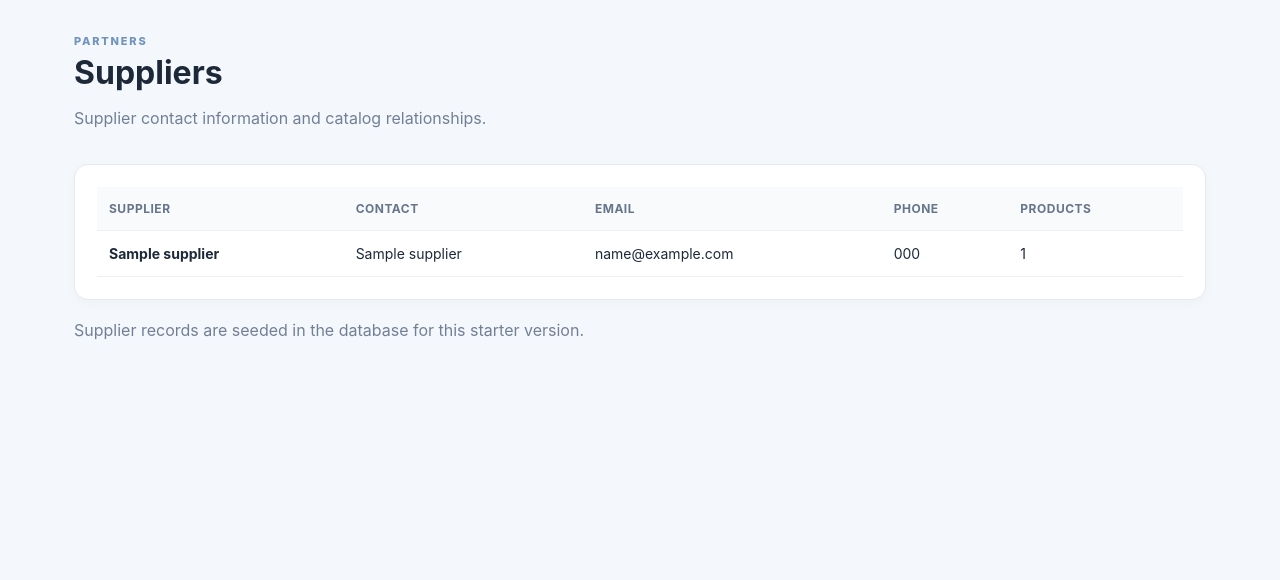
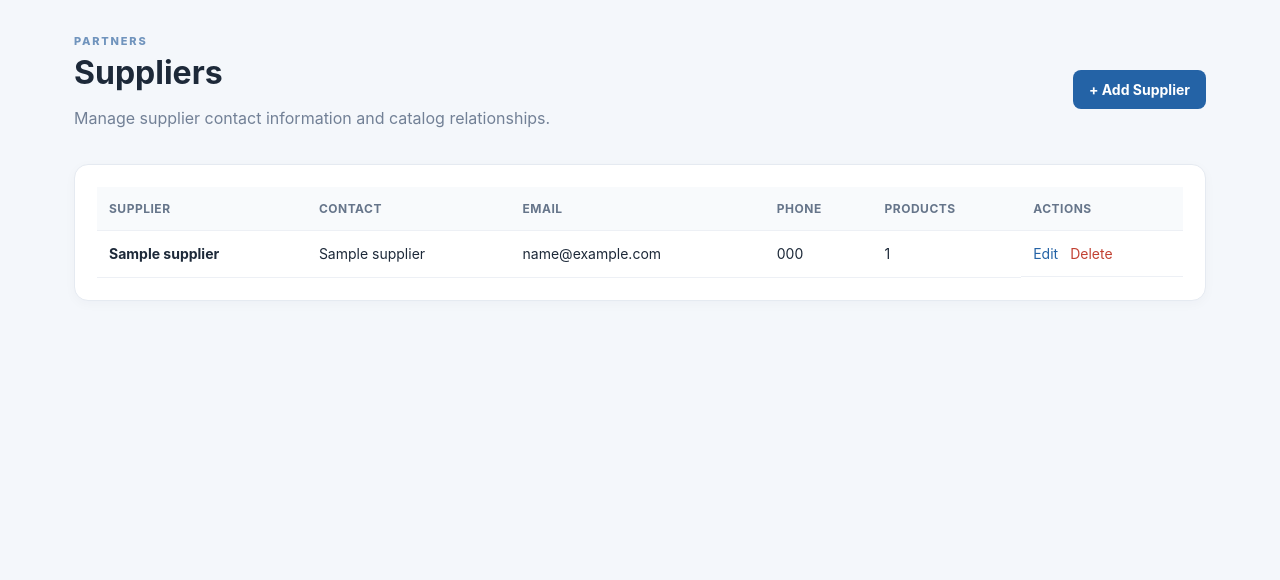
Before and after one commit to gataheko/group-project, an ASP.NET Core app: page /Suppliers in a window 1280 px wide. Shown: the part 53-633 px from the top of the page. Run offline with ASP.NET Core 8, Linux system fonts and the light colour scheme; empty tables hold one stand-in row (values such as "Sample post"); the project's own start-up code is not run, and a stand-in starts its controllers and pages; database files in the repository are not loaded.

Commit message:
Update Index.cshtml
Add supplier management controls to index view

```diff
--- a/Views/Suppliers/Index.cshtml
+++ b/Views/Suppliers/Index.cshtml
@@ -1,7 +1,39 @@
 @model IEnumerable<Supplier>
 @{ ViewData["Title"] = "Suppliers"; }
-<div class="page-heading"><div><p class="eyebrow">PARTNERS</p><h1>Suppliers</h1><p class="muted">Supplier contact information and catalog relationships.</p></div></div>
-<section class="panel"><div class="table-wrap"><table><thead><tr><th>Supplier</th><th>Contact</th><th>Email</th><th>Phone</th><th>Products</th></tr></thead><tbody>
-@foreach(var s in Model) { <tr><td><strong>@s.Name</strong></td><td>@s.ContactName</td><td>@s.Email</td><td>@s.Phone</td><td>@s.Products.Count(p => !p.IsArchived)</td></tr> }
-</tbody></table></div></section>
-<p class="muted">Supplier records are seeded in the database for this starter version.</p>
+@* I expanded the heading as before because this is too hard too read. ~Rduehr *@
+<div class="page-heading">
+    <div>
+        <p class="eyebrow">PARTNERS</p>
+        <h1>Suppliers</h1>
+        <p class="muted">Manage supplier contact information and catalog relationships.</p>
+    </div>
+
+    @* Links to the GET Create action. ~Rduehr *@
+    <a class="button" asp-action="Create">+ Add Supplier</a>
+</div>
+
+@* Added Actions. Out of my immense kindness, I didn't expand this. ~Rduehr *@
+<section class="panel"><div class="table-wrap"><table><thead><tr><th>Supplier</th><th>Contact</th><th>Email</th><th>Phone</th><th>Products</th><th>Actions</th></tr></thead><tbody>
+
+@* Added dashes when contact information is missing. ~Rduehr *@
+@foreach(var s in Model) { <tr><td><strong>@s.Name</strong></td><td>@(s.ContactName ?? "—")</td><td>@(s.Email ?? "—")</td><td>@(s.Phone ?? "—")</td><td>@s.Products.Count(p => !p.IsArchived)</td>
+
+@* Copied from Category Index *@
+<td class="actions">
+        @* Added the Edit link and its containing div ~Rduehr *@
+        <a asp-action="Edit" asp-route-id="@s.Id">Edit</a>
+
+        @* Added a Delete button and popup so I wouldn't have to make a new page because I'm lazy as hell. ~Rduehr *@
+        <form asp-action="Delete" asp-route-id="@s.Id" method="post" onsubmit="return confirm('Delete this supplier? This cannot be undone.')">
+        <button class="link-button danger-text" type="submit">Delete</button>
+      </form>
+    </td> </tr>
+  }
+  </tbody></table></div>
+
+  @* Checks whether the collection contains any suppliers. ~Rduehr *@
+  @if (!Model.Any()) {
+      <p class="muted">No suppliers found. Add a supplier to get started.</p>
+  }
+
+</section>
```
